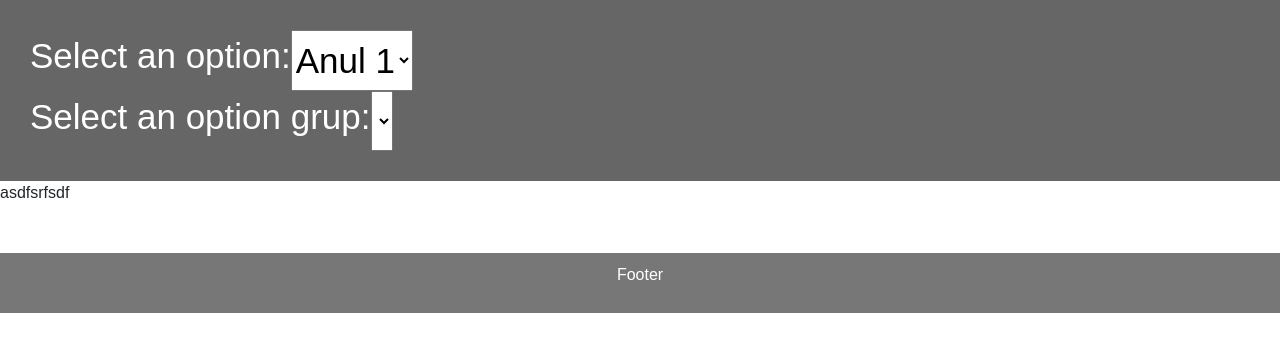
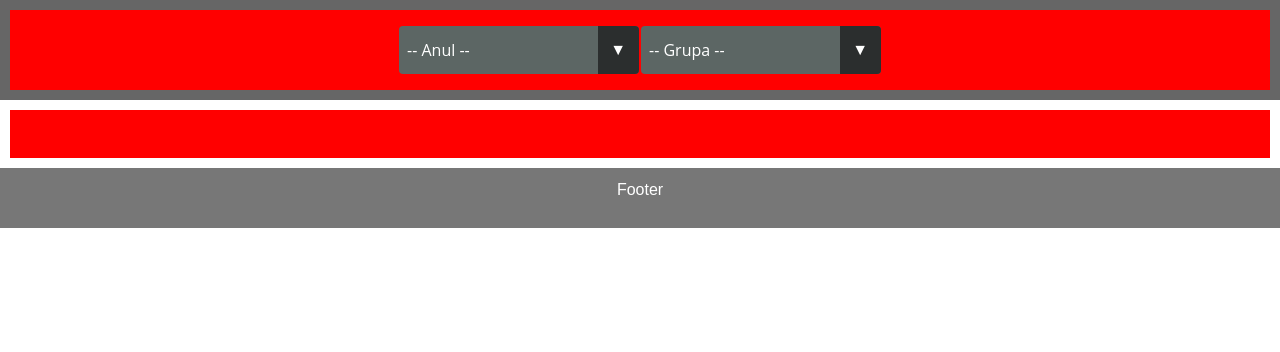
Before and after one commit to bercovasile/Excel-to-Schedule-Converter-for-FCIM-Academic-Groups, a Flask app: page /student in a window 1280 px wide. Shown: the top 352 px of the page. Run offline with Flask 3, Linux system fonts and the light colour scheme; lists and menus that the app fills with data are empty; some libraries are stand-ins or nearby versions.

Commit message:
Student Table generate

```diff
--- a/web_html/templates/student.html
+++ b/web_html/templates/student.html
@@ -8,6 +8,7 @@
 
 <script type="text/javascript" src="https://unpkg.com/xlsx@0.15.1/dist/xlsx.full.min.js"></script>
 <style>
+
 * {
   box-sizing: border-box;
 }
@@ -19,18 +20,14 @@ body {
 /* Style the header */
 header {
   background-color: #666;
-  padding: 30px;
-  text-align: center;
-  font-size: 35px;
+  padding: 10px;
+  height: 100px;
   color: white;
 
 }
 
 /* Container for flexboxes */
-section {
-  display: -webkit-flex;
-  display: flex;
-}
+
 
 /* Style the navigation menu */
 
@@ -49,12 +46,103 @@ footer {
   display: none; /* Inițial div-ul este invizibil */
 }
 
+/* test dart8*/
+select {
+   -webkit-appearance:none;
+   -moz-appearance:none;
+   -ms-appearance:none;
+   appearance:none;
+   outline:0;
+   box-shadow:none;
+   border:0!important;
+   background: #5c6664;
+   background-image: none;
+   flex: 1;
+   padding: 0 .5em;
+   color:#fff;
+   cursor:pointer;
+   font-size: 1em;
+   font-family: 'Open Sans', sans-serif;
+}
+select::-ms-expand {
+   display: none;
+}
+.select {
+   position: relative;
+   display: flex;
+   width: 15em;
+   height: 3em;
+   line-height: 3;
+   background: #5c6664;
+   overflow: hidden;
+   border-radius: .25em;
+}
+.select::after {
+   content: '\25BC';
+   position: absolute;
+   top: 0;
+   right: 0;
+   padding: 0 .8em;
+   background: #2b2e2e;
+   cursor:pointer;
+   pointer-events:none;
+   transition:.25s all ease;
+}
+.select:hover::after {
+   color: #23b499;
+}
+
+/* div box */
+.select_box{
+  width: 100%;
+  height: 100%;
+  display: flex;
+  flex-direction: row;
+  justify-content: center;
+  align-items: center;
+  background-color: red;
+}
+
+
+aside{
+  padding: 10px;
+}
+
 /* Responsive layout - makes the menu and the content (inside the section) sit on top of each other instead of next to each other */
 @media (max-width: 600px) {
   section {
     -webkit-flex-direction: column;
     flex-direction: column;
   }
+  header{
+    height: 200px;
+  }
+  .test_table{
+                width: 100%;
+                border-collapse:;
+
+  }
+  .test_tr {
+                display: block;
+                margin-bottom: 10px;
+                text-align: center;
+                flex-direction: row;
+                justify-content: center;
+                align-items: center;
+                background-color: blue;
+            }
+
+            .test_td {
+                display: block;
+                width: 100%;
+                padding: 20px;
+                flex-direction: row;
+  justify-content: center;
+  align-items: center;
+                background-color: yellow;
+
+            }
+
 }
 </style>
 
@@ -64,34 +152,58 @@ footer {
 <body>
 
 <header>
+  <div class="select_box">
+    <table class="test_table" >
+      <tr class="test_tr" >
+          <td class="test_td">
+            <div class="select_box">
               <section>
-    <label for="selectOptions" >Select an option:</label>
-    <select id="selectOptions" onchange="updateSecondComboBox()"   >
+                  <div class="select">
+                    <select id="selectOptions" onchange="updateSecondComboBox()" name="format"  >
+                        <option>-- Anul --</option>
                         <option value="Anul 1">Anul 1</option>
                         <option value="Anul 2">Anul 2</option>
                         <option value="Anul 3">Anul 3</option>
                         <option value="Anul 4">Anul 4</option>
                     </select>
+                  </div>
                 </section>
-<div>
+            </div>
+          </td>
+          <td class="test_td">
+            <div class="select_box">
               <section>
-      <label for="selectOptionsGrups">Select an option grup:</label>
-      <select id="selectOptionsGrups" onchange="sendSelectedOptionGrups()"> </select>
+                <div class="select">
+                  <select id="selectOptionsGrups" onchange="sendSelectedOptionGrups()" name="format">
+                    <option>-- Grupa --</option>
+                  </select>
+                </div>
               </section>
+            </div>
+
+          </td>
+
+      </tr>
+    </table>
   </div>
 
 </header>
 
 
 <aside>
-     asdfsrfsdf
+  <div class="select_box">
      <div id="excel_data" class="mt-5"></div>
-     <table id="display_excel_data" border="1"></table>
+  </div>
+
+
+
 </aside>
 
 
 <footer>
   <p>Footer</p>
+
+
 </footer>
 <script>
 
@@ -139,15 +251,10 @@ footer {
       })
         .then(response => response.blob())
         .then(blob => {
-          // Afișați răspunsul de la backend în div-ul selectedOptionDisplay
-          //const blob = new Blob([data], { type: "application/vnd.openxmlformats-officedocument.spreadsheetml.sheet"});
-        //console.error(blob.length);
+
         excel_to_html_table_4(blob);
 
 
-      // Revoke the temporary URL
-         // window.URL.revokeObjectURL(url);
-          //isplayJsonToHtmlTable(data);
 
         })
         .catch(error => {
@@ -155,35 +262,6 @@ footer {
         });
   }
 
-
-function excel_to_html_table_3(excel_blob) {
-  var reader = new FileReader();
-  reader.onload = function(event) {
-    var data = new Uint8Array(event.target.result);
-    var workbook = XLSX.read(data, { type: "array" });
-    var sheet_name = workbook.SheetNames[0];
-    var sheet_data = XLSX.utils.sheet_to_json(workbook.Sheets[sheet_name], { header: 1 });
-
-    if (sheet_data.length > 0) {
-      var table_output = '<table class="listViewTable table-sortable" id="listViewTable">';
-      for (var row = 0; row < sheet_data.length; row++) {
-        table_output += '<tr class="ce1 colorYellow">';
-        for (var cell = 0; cell < sheet_data[row].length; cell++) {
-          if (row == 0) {
-            table_output += '<th class="name1 hsText">' + sheet_data[row][cell] + '</th>';
-          } else {
-            table_output += '<td class="entry1 hsText">' + sheet_data[row][cell] + '</td>';
-          }
-        }
-        table_output += '</tr>';
-      }
-      table_output += '</table>';
-      document.getElementById('excel_data').innerHTML = table_output;
-    }
-  };
-
-  reader.readAsArrayBuffer(excel_blob);
-}
 
 function excel_to_html_table_4(excel_blob) {
   var reader = new FileReader();
@@ -193,21 +271,40 @@ function excel_to_html_table_4(excel_blob) {
     var sheet_name = workbook.SheetNames[0];
     var sheet_data = XLSX.utils.sheet_to_json(workbook.Sheets[sheet_name], { header: 1 });
 
+
     if (sheet_data.length > 0) {
-      var table_output = '<table class="listViewTable table-sortable" id="listViewTable">';
-      for (var row = 0; row < sheet_data.length; row++) {
+      var table_output = '<table class="listViewTable table-sortable" id="listViewTable" border=1px >';
+      for (var row = 0; row < sheet_data.length; row=row+2) {
+        var merge_data='';
         table_output += '<tr class="ce1 colorYellow">';
+
         for (var cell = 0; cell < sheet_data[row].length; cell++) {
           // Verificăm dacă valoarea este undefined și o înlocuim cu un spațiu gol
-          var cellValue = sheet_data[row][cell] === undefined ? '' : sheet_data[row][cell];
+          var cellValue = sheet_data[row][cell] === undefined ?" " : sheet_data[row][cell];
 
           if (row == 0) {
             table_output += '<th class="name1 hsText">' + cellValue + '</th>';
           } else {
-            table_output += '<td class="entry1 hsText">' + cellValue + '</td>';
+
+            if (sheet_data[row+1][cell]!== undefined){
+
+              var undefinedCellValue =cellValue=== '.'? "📖":cellValue;
+              table_output += '<td class="entry1 hsText">' + undefinedCellValue + '</td>';
+
+              var mergeCell=sheet_data[row+1][cell] === '.' ?"📖" : sheet_data[row+1][cell];
+              merge_data += '<td class="entry1 hsText">' + mergeCell + '</td>';
+
+            }else{
+              var undefinedCellValue =cellValue=== '.'? "📖":cellValue;
+              table_output += '<td class="entry1 hsText" rowspan="2">' + undefinedCellValue + '</td>';
+            }
           }
         }
         table_output += '</tr>';
+        if (merge_data==='')
+         table_output += '<tr></tr>';
+        else
+           table_output += '<tr>'+merge_data+'</tr>';
       }
       table_output += '</table>';
       document.getElementById('excel_data').innerHTML = table_output;
```
Also changed, not shown: 1 other file. Lines whose indentation alone changed are shown as unchanged.
